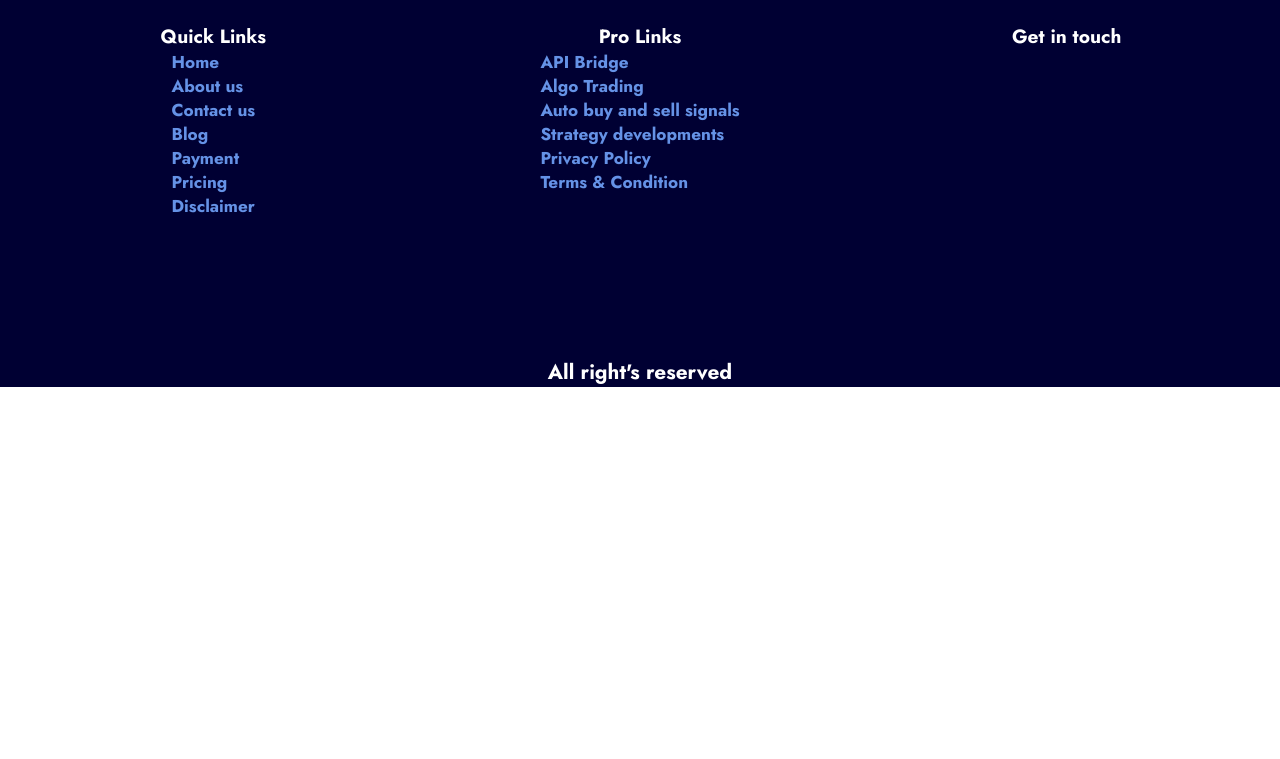
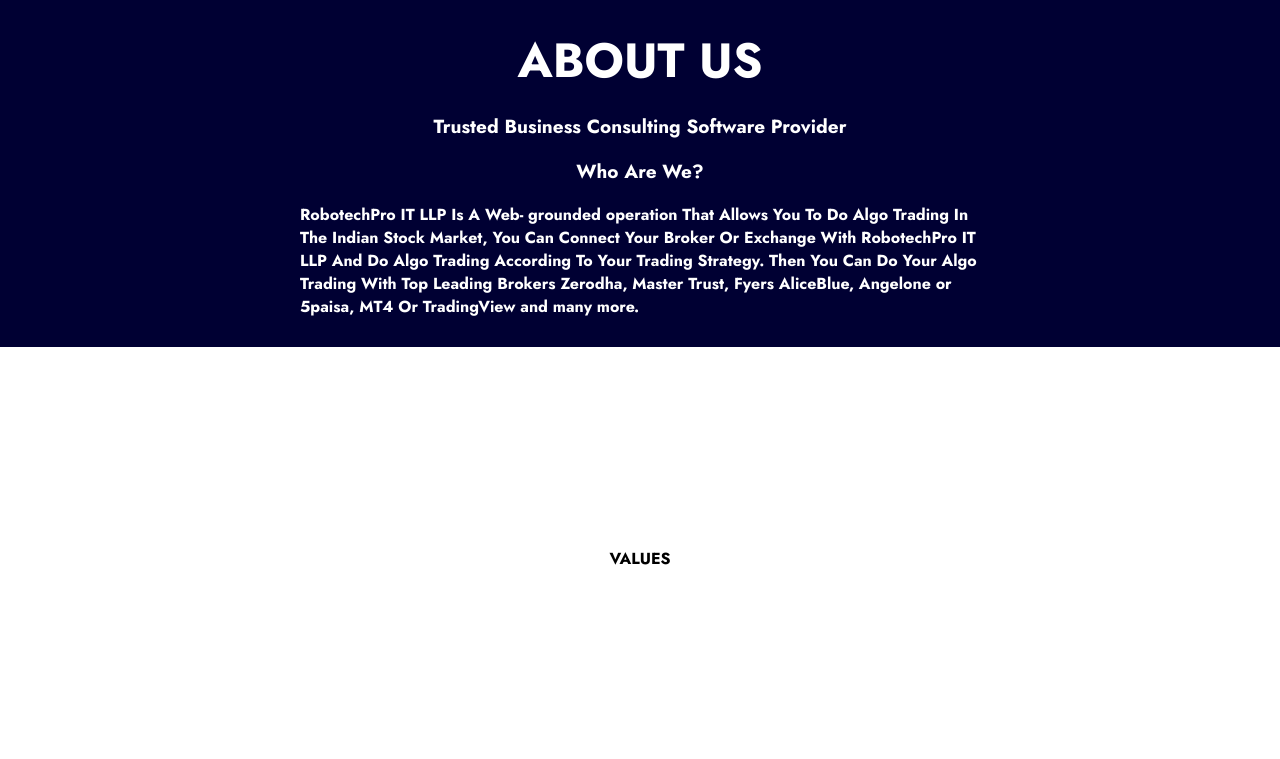
Before and after one commit to Manjeetsharmaa/RobotechPro, a plain HTML site: page pages/aboutUS.html in a window 1280 px wide. Shown: the part 193-952 px from the top of the page. Before the commit the page ends 800 px from the top, so only its background shows below. Drawn offline with Linux system fonts and the light colour scheme.

Commit message:
made some few changes

```diff
--- a/css/style.css
+++ b/css/style.css
@@ -223,12 +223,6 @@ main {
 
 /* H4 End */
 
-/* Pricing */
-
-
-
-
-/* Pricing END */
 #section-4 {
     background-color: #000033;
 
@@ -319,7 +313,61 @@ input {
     outline: none;
 }
 
+/* ABOUTUS PAGE */
+.content-about {
+    display: flex;
+    justify-content: center;
+    flex-direction: column;
 
+    min-height: 350px;
+    background-color: #000033;
+}
+
+.about-text-section {
+    color: white;
+    text-align: center;
+    font-size: 48px;
+    font-family: 'Jost', sans-serif;
+    font-weight: 700 bold;
+}
+
+.about-span {
+    text-align: center;
+    color: white;
+    font-size: 19px;
+    font-family: 'Jost', sans-serif;
+    font-weight: 700 bold;
+}
+
+.about-parent{
+    color: white;
+    letter-spacing: normal;
+    padding: 0px 300px;
+    font-family: 'Jost', sans-serif;
+    font-weight: 400 normal;
+}
+
+.content-section{
+    display: flex;
+    justify-content: center;
+    flex-direction: column;
+    align-content: center;
+}
+
+.parentcontent{
+    display: flex;
+    justify-content: center;
+    flex-direction: column;
+    margin: 200px;
+}
+
+.value{
+    text-align: center;
+    color: black;
+    font-family: 'Jost', sans-serif;
+
+}
+/* ABOUTUS END */
 /* Contact us - end*/
 .container {
     display: flex;
--- a/pages/aboutUS.html
+++ b/pages/aboutUS.html
@@ -45,6 +45,35 @@
         </nav>
     </header>
 
+    <div class="content-about">
+        <div class="about-text-section">ABOUT US</div>
+        <br />
+
+        <span class="about-span">Trusted Business Consulting Software Provider </span>
+        <br />
+        <span class="about-span">Who Are We? </span>
+        <br />
+
+
+        <p class="about-parent">RobotechPro IT LLP Is A Web- grounded operation That Allows You To Do Algo Trading In
+            The Indian Stock Market, You Can Connect Your Broker Or Exchange With RobotechPro IT LLP And Do Algo Trading
+            According To Your Trading Strategy. Then You Can Do Your Algo Trading With Top Leading Brokers Zerodha,
+            Master Trust, Fyers AliceBlue, Angelone or 5paisa, MT4 Or TradingView and many more.
+        </p>
+    </div>
+
+    <div class="content-section">
+        <div class="parentcontent">
+            <div class="value">VALUES</div>
+            <div class="span-text">Customer Relationship – Our customers are the most important business partners. They do not depend on us, we depend on them. They are not an interruption of our work; they are the purpose of it. They are not an outsider in our business, they are part of it. We do them no favours: they are doing us a favour by giving us the opportunity to work for them.</div>
+
+        </div>
+
+        <div class="img">
+            <img src="" alt="">
+        </div>
+
+    </div>
 
 
     <footer>
@@ -102,7 +131,7 @@
         </div>
 
         <div class="right">
-            All right's reserved
+            © Copyright 2021 - 2023 ROBOTECHPRO IT LLP - All Rights Reserved
         </div>
     </footer>
 
```
